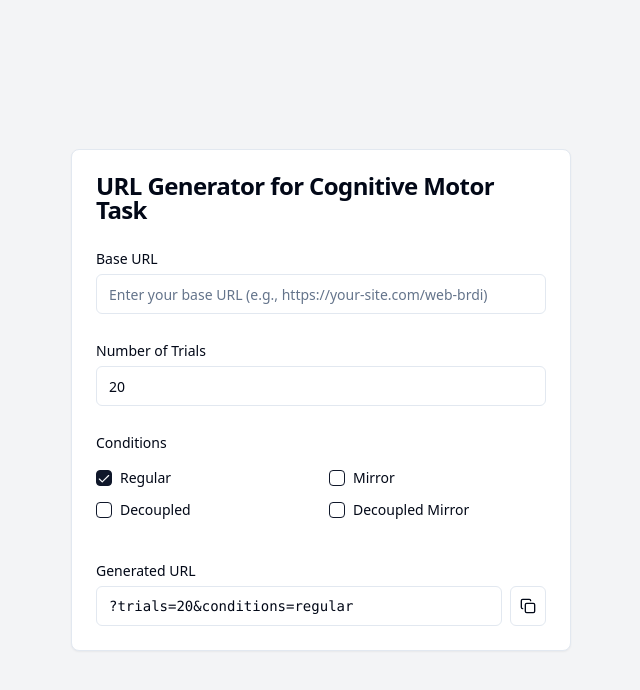
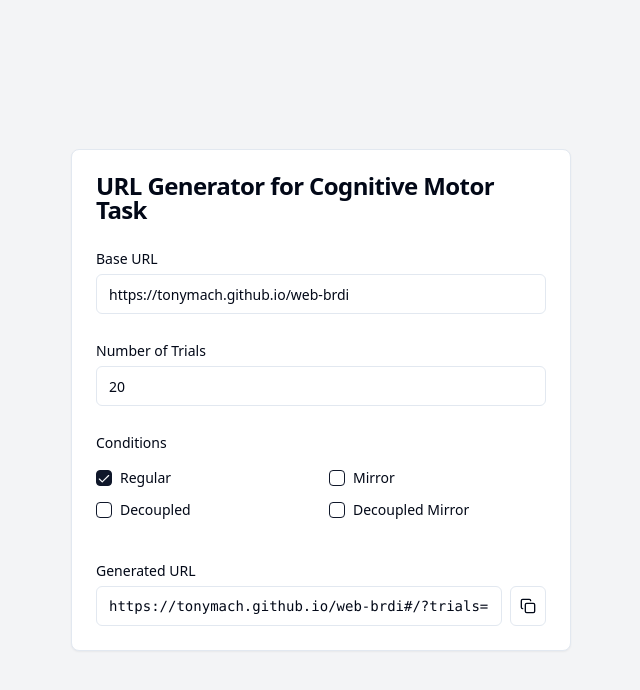
Before and after one commit to tonymach/web-brdi, a React (Vite) app: page /secret in a window 1280 px wide. Shown: the top 690 px of the page, without its empty margins (319-959 px from the left). Built offline with nearby package versions, Linux system fonts and the light colour scheme.

Commit message:
correcting links

```diff
--- a/src/Task.jsx
+++ b/src/Task.jsx
@@ -32,11 +32,21 @@ const calculateVelocity = (p1, p2, timeDiff) =>
 
 // URL parameter handling
 const getUrlParams = () => {
-  const params = new URLSearchParams(window.location.search);
-  return {
-    trials: parseInt(params.get('trials')) || DEFAULT_TRIALS,
-    conditions: params.get('conditions')?.split(',') || ['regular', 'mirror', 'decoupled', 'decoupledMirror']
-  };
+  // Try to get params from both regular URL and hash
+  const urlParams = new URLSearchParams(window.location.search);
+  const hashParams = new URLSearchParams(window.location.hash.split('?')[1] || '');
+
+  // Use URL params first, then hash params, then defaults
+  const trials = parseInt(urlParams.get('trials')) ||
+                 parseInt(hashParams.get('trials')) ||
+                 DEFAULT_TRIALS;
+
+  const conditions = urlParams.get('conditions')?.split(',') ||
+                    hashParams.get('conditions')?.split(',') ||
+                    ['regular', 'mirror', 'decoupled', 'decoupledMirror'];
+
+  console.log('Parsed URL params:', { trials, conditions }); // For debugging
+  return { trials, conditions };
 };
 
 const TARGET_POSITIONS = {
--- a/src/URLGenerator.jsx
+++ b/src/URLGenerator.jsx
@@ -15,7 +15,7 @@ export default function URLGenerator() {
     decoupledMirror: false
   });
   const [trials, setTrials] = useState(20);
-  const [baseUrl, setBaseUrl] = useState('');
+  const [baseUrl, setBaseUrl] = useState('https://tonymach.github.io/web-brdi');
   const [copied, setCopied] = useState(false);
 
   const generateURL = () => {
@@ -27,7 +27,11 @@ export default function URLGenerator() {
     params.set('trials', trials.toString());
     params.set('conditions', selectedConditions.join(','));
 
-    return `${baseUrl}?${params.toString()}`;
+    // Support both hash and regular routing
+    const isGitHubPages = baseUrl.includes('github.io');
+    return isGitHubPages ?
+      `${baseUrl}#/?${params.toString()}` :
+      `${baseUrl}?${params.toString()}`;
   };
 
   const copyToClipboard = async (text) => {
```
